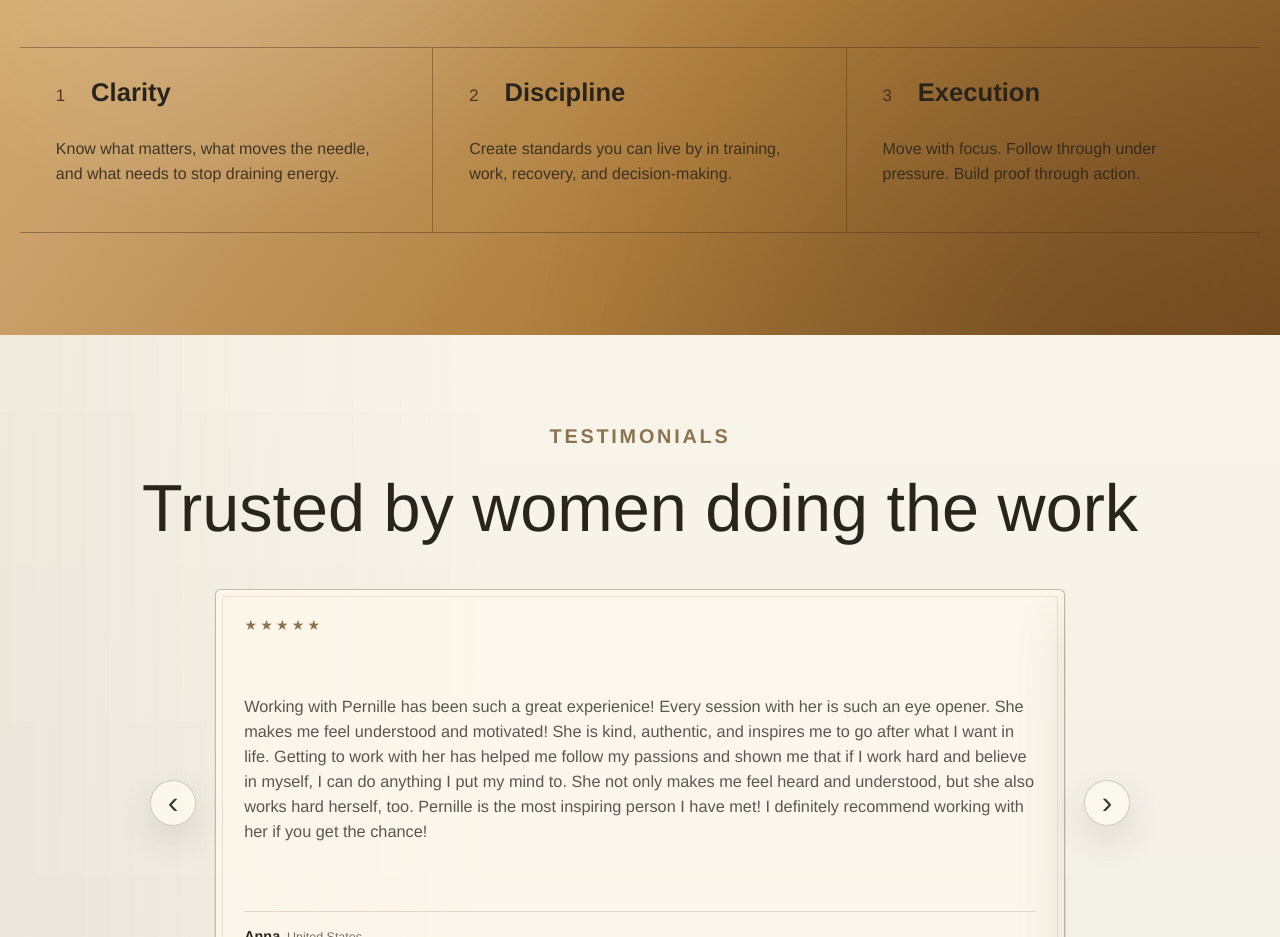
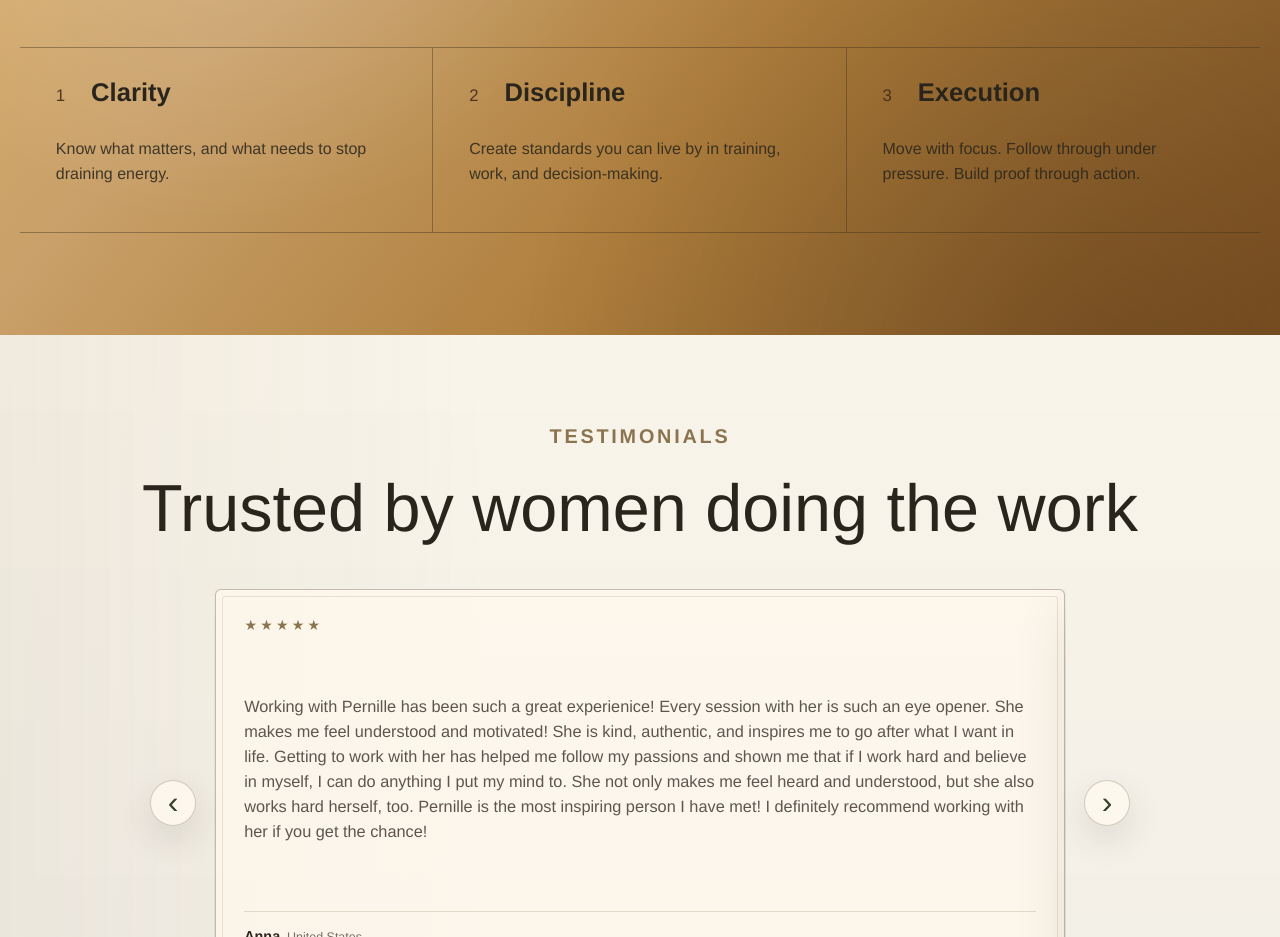
Before and after one commit to TimmyTululu/pernille-performance, a React (Vite) app: page / in a window 1280 px wide. Shown: the part 1980-2917 px from the top of the page. Built offline with nearby package versions, Linux system fonts and the light colour scheme.

Commit message:
Update Method principle copy

```diff
--- a/src/main.tsx
+++ b/src/main.tsx
@@ -9,12 +9,12 @@ const pillars = [
   {
     number: "1",
     title: "Clarity",
-    copy: "Know what matters, what moves the needle, and what needs to stop draining energy.",
+    copy: "Know what matters, and what needs to stop draining energy.",
   },
   {
     number: "2",
     title: "Discipline",
-    copy: "Create standards you can live by in training, work, recovery, and decision-making.",
+    copy: "Create standards you can live by in training, work, and decision-making.",
   },
   {
     number: "3",
```
